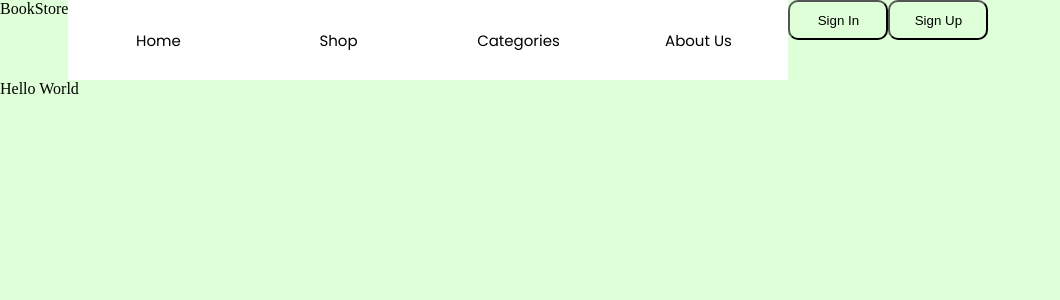
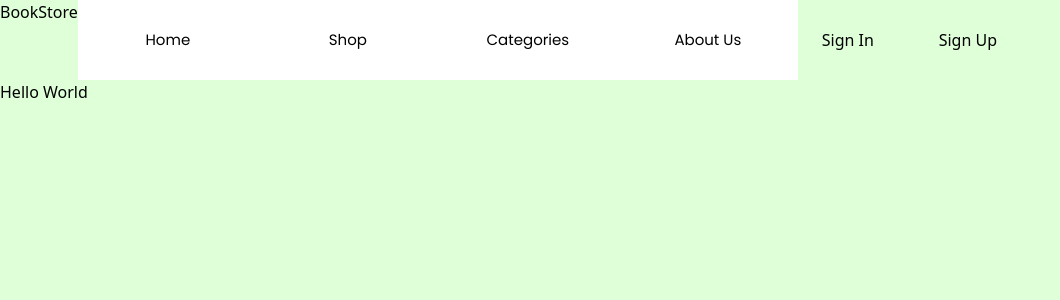
Before and after one commit to ahmadsultani/bookstore, a Next.js app: page / in a window 1280 px wide. Shown: the top 300 px of the page, without its empty margins (0-1060 px from the left). Built offline with nearby package versions, Linux system fonts and the light colour scheme.

Commit message:
config tailwind

```diff
--- a/styles/globals.css
+++ b/styles/globals.css
@@ -1,3 +1,7 @@
+@tailwind base;
+@tailwind components;
+@tailwind utilities;
+
 * {
   box-sizing: border-box;
   padding: 0;
--- a/tailwind.config.js
+++ b/tailwind.config.js
@@ -1,6 +1,9 @@
 /** @type {import('tailwindcss').Config} */
 module.exports = {
-  content: [],
+  content: [
+    "./pages/**/*.{js,ts,jsx,tsx}",
+    "./components/**/*.{js,ts,jsx,tsx}",
+  ],
   theme: {
     extend: {},
   },
```
